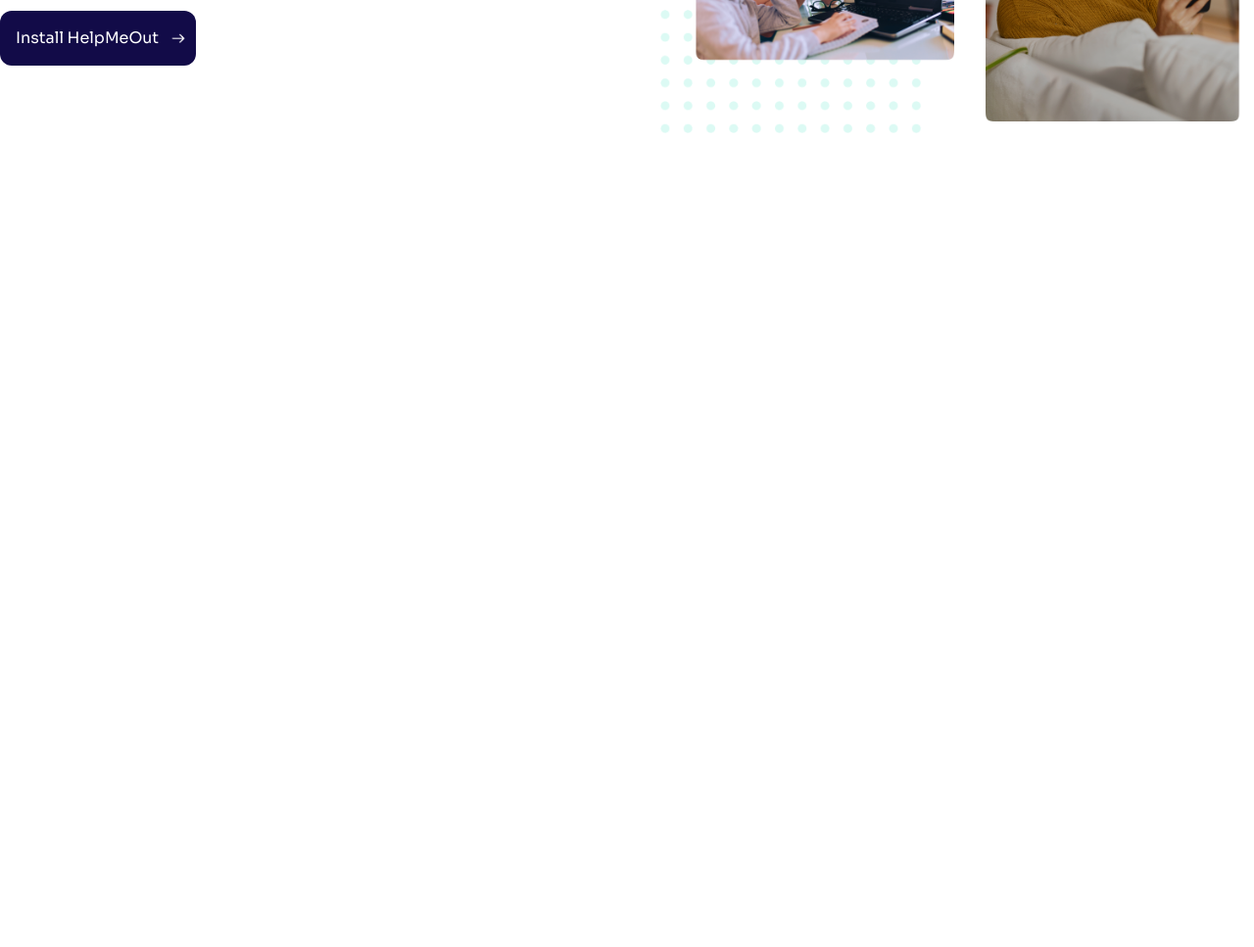
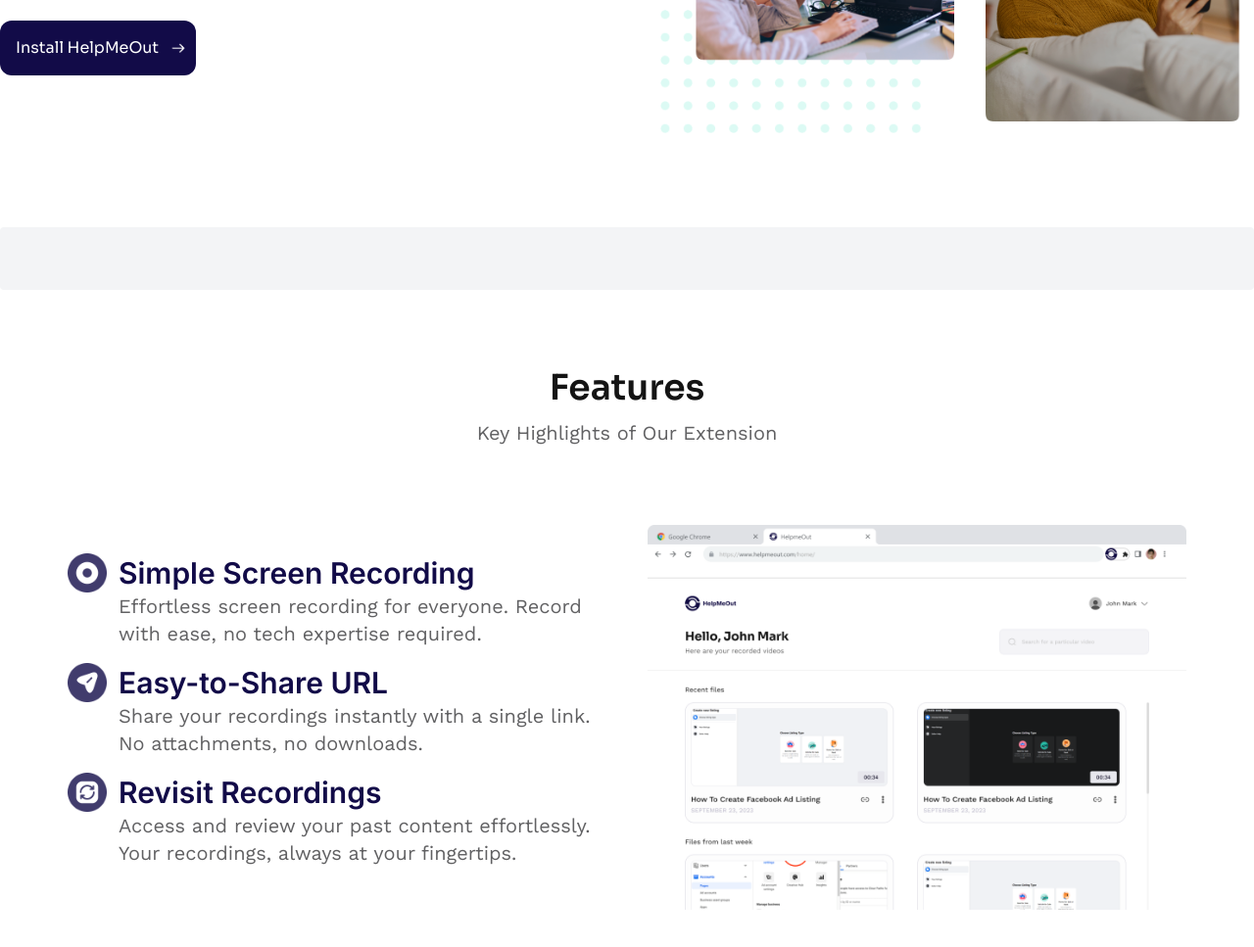
Before and after one commit to Amelss/chrome-extension-landing-page, a website: page src/index.html in a window 1280 px wide. Shown: the part 513-1480 px from the top of the page at 98% size. Before the commit the page ends 800 px from the top, so only its background shows below. Drawn offline with nearby package versions, Linux system fonts and the light colour scheme.

Commit message:
features section completed

```diff
--- a/src/index.html
+++ b/src/index.html
@@ -34,15 +34,11 @@
       <header class="flex justify-center items-center mt-20">
         <div class="">
           <div class="text-primaryHeadings font-sora text-6xl font-bold">
-            <h1>
-              Show Them
-            </h1>
-            <h1 >
-              Don't Just Tell Them
-            </h1>
+            <h1>Show Them</h1>
+            <h1>Don't Just Tell Them</h1>
           </div>
 
-          <p class="text-primaryText font-workSans w-[510px] text-lg">
+          <p class="text-primaryText font-inter w-[510px] text-lg mt-5">
             Help your friends and loved ones by creating and sending videos on
             how to get things done on a website.
           </p>
@@ -74,6 +70,70 @@
           />
         </div>
       </header>
+      <hr
+        class="page-spacers"
+      />
+
+      <section id="features">
+        <h1
+          class="text-center font-sora text-primaryHeadings font-bold text-4xl mt-20"
+        >
+          Features
+        </h1>
+        <h3 class="text-center font-workSans text-primaryText text-xl mt-3">
+          Key Highlights of Our Extension
+        </h3>
+        <div class="flex items-center justify-center mt-20">
+          <div>
+            <div class="flex items-center">
+              <img src="/assets/target.png" alt="target" class="w-10" />
+              <h1 class="headings">
+                Simple Screen Recording
+              </h1>
+            </div>
+
+            <div class="spacing">
+              <p class="paragraphs">
+                Effortless screen recording for everyone. Record with ease, no
+                tech expertise required.
+              </p>
+            </div>
+
+            <div class="flex items-center">
+              <img src="/assets/share.png" alt="sharing" class="w-10" />
+              <h1 class="headings">Easy-to-Share URL</h1>
+            </div>
+
+            <div class="spacing">
+              <p class="paragraphs">
+                Share your recordings instantly with a single link. No
+                attachments, no downloads.
+              </p>
+            </div>
+
+            <div class="flex items-center">
+              <img src="/assets/revisit.png" alt="revisit" class="w-10" />
+              <h1 class="headings">Revisit Recordings</h1>
+            </div>
+            <div class="spacing">
+              <p class="paragraphs">
+                Access and review your past content effortlessly. Your
+                recordings, always at your fingertips.
+              </p>
+            </div>
+          </div>
+
+          <div class="ml-10">
+            <img
+              src="/assets/extension-img.png"
+              alt="Picture of extension"
+              class="w-[550px] 2xl:w-[650px]"
+            />
+          </div>
+        </div>
+      </section>
+
+      <hr class="page-spacers">
     </div>
   </body>
 </html>
--- a/src/input.css
+++ b/src/input.css
@@ -1,6 +1,23 @@
 @import url('https://fonts.googleapis.com/css2?family=Work+Sans:wght@200;300;400;500;600&display=swap');
 @import url('https://fonts.googleapis.com/css2?family=Sora:wght@100;200;300;400;500;600&display=swap');
+@import url('https://fonts.googleapis.com/css2?family=Inter:wght@200;300;400;500;600&display=swap');
 
 @tailwind base;
 @tailwind components;
 @tailwind utilities;
+
+.headings{
+   @apply text-primaryMain font-inter text-3xl font-bold ml-3;
+}
+
+.paragraphs{
+    @apply font-workSans text-primaryText text-xl w-[500px] ml-9;
+}
+
+.spacing{
+    @apply ml-4 mb-4;
+}
+
+.page-spacers{
+    @apply h-16 mx-auto bg-gray-100 border-0 rounded dark:bg-gray-700 mt-24
+}
--- a/tailwind.config.js
+++ b/tailwind.config.js
@@ -6,6 +6,7 @@ module.exports = {
       fontFamily: {
         workSans: ["Work Sans"],
         sora: ["Sora"],
+        inter: ["Inter"],
       },
       colors: {
         primaryMain: "#120B48",
```
Also changed, not shown: assets/revisit.png (added), assets/share.png (added), assets/target.png (added), dist/output.css.
